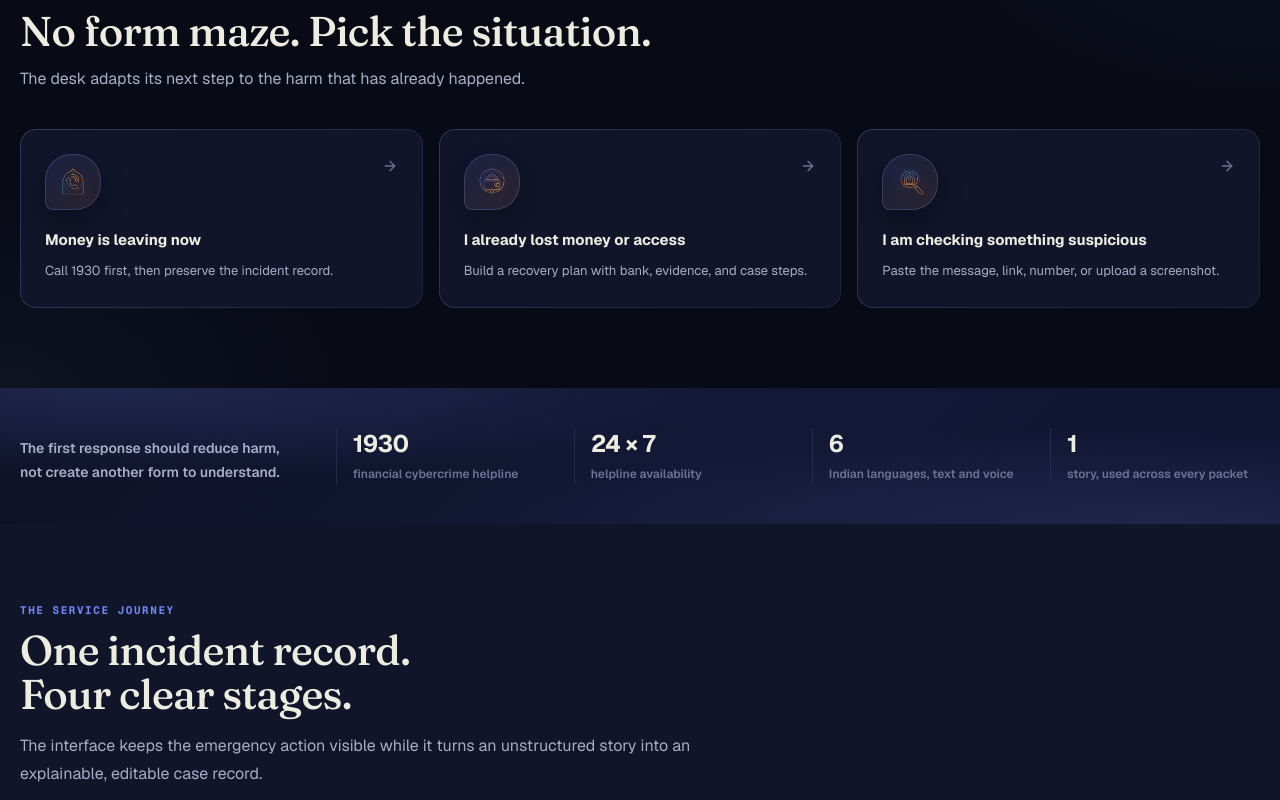
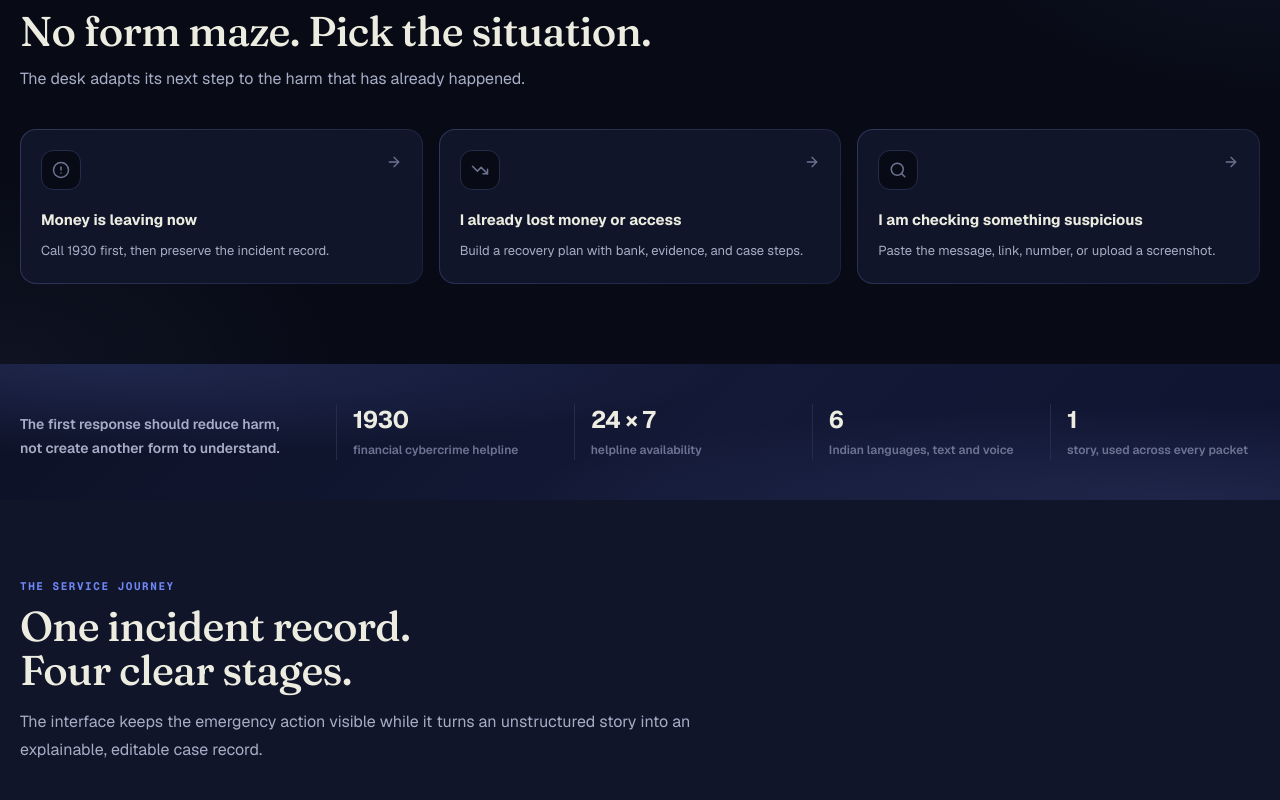
Before and after one commit to aryandigital/NCRP-REIMAGINED, a Next.js app in the folder ncrp-reimagined/: page / in a window 1280 px wide. Shown: the part 1020-1820 px from the top of the page. Built offline with nearby package versions, Linux system fonts and the light colour scheme; a web font is replaced by a local one.

Commit message:
top section color fixes

```diff
--- a/ncrp-reimagined/src/app/globals.css
+++ b/ncrp-reimagined/src/app/globals.css
@@ -552,23 +552,23 @@ button:active, a:active { transform: translateY(1px); }
 .samvaad-top h2 { margin: 2px 0 0; color: var(--deep-ink); font-size: 15px; font-weight: 700; letter-spacing: -.02em; }
 .samvaad-orbit { display: flex; height: 32px; width: 32px; align-items: center; justify-content: center; border-radius: 50%; background: var(--color-service-soft); color: var(--color-service); }
 .samvaad-close { display: flex; height: 34px; width: 34px; align-items: center; justify-content: center; border: 1px solid rgba(237, 236, 225, .12); border-radius: 50%; color: var(--deep-ink); }
-.samvaad-info { display: flex; gap: 7px; margin: 0 16px; border-radius: 12px; background: linear-gradient(90deg, rgba(111, 134, 245, .12), rgba(255, 157, 92, .12)); padding: 9px 10px; color: var(--color-ink-soft); font-size: 11px; line-height: 1.45; }
+.samvaad-info { display: flex; gap: 7px; margin: 12px 14px 0; border-radius: 10px; background: rgba(237, 236, 225, .04); border: 1px solid rgba(237, 236, 225, .07); padding: 9px 10px; color: var(--color-ink-faint); font-size: 11px; line-height: 1.45; }
 .samvaad-language { display: flex; align-items: center; justify-content: space-between; gap: 10px; margin: 12px 16px 0; color: var(--color-ink-soft); font-size: 11px; font-weight: 750; }
 .samvaad-language > div { position: relative; }
 .samvaad-language select { min-height: 33px; appearance: none; border: 1px solid rgba(237, 236, 225, .14); border-radius: 999px; background: #10152a; padding: 0 27px 0 11px; color: var(--deep-ink); font-size: 11px; font-weight: 750; outline: 0; }
 .samvaad-language svg { position: absolute; top: 10px; right: 9px; pointer-events: none; }
-.samvaad-panel .samvaad-thread { max-height: 250px; margin: 0 16px; padding: 13px 0 5px; }
+.samvaad-panel .samvaad-thread { max-height: 250px; margin: 0 14px; padding: 12px 0 4px; }
 .samvaad-panel .samvaad-message { font-size: 12px; }
-.samvaad-panel .samvaad-assistant { border-color: rgba(111, 134, 245, .2); background: linear-gradient(135deg, #171d3a, #141936); }
+.samvaad-panel .samvaad-assistant { border-color: rgba(237, 236, 225, .08); background: rgba(237, 236, 225, .04); }
 .samvaad-panel .samvaad-user { background: linear-gradient(120deg, #4c63e8, #7d6fe8); }
 .samvaad-actions { display: flex; flex-wrap: wrap; gap: 7px; margin: 8px 16px 0; }
 .samvaad-actions button { display: inline-flex; min-height: 31px; align-items: center; gap: 5px; border: 1px solid rgba(237, 236, 225, .12); border-radius: 999px; background: #10152a; padding: 0 9px; color: var(--color-ink-soft); font-size: 10px; font-weight: 750; }
-.samvaad-panel .samvaad-compose { margin: 11px 16px 0; }
+.samvaad-panel .samvaad-compose { margin: 10px 14px 0; }
 .samvaad-panel .samvaad-compose textarea { border-color: rgba(237, 236, 225, .18); background: rgba(8, 11, 22, .9); font-size: 12px; }
 .samvaad-mic, .samvaad-panel .samvaad-send { display: flex; min-height: 40px; align-items: center; justify-content: center; border-radius: 12px; }
 .samvaad-mic { border: 1px solid rgba(237, 236, 225, .16); background: #10152a; color: var(--deep-ink); }
 .samvaad-mic.samvaad-recording { border-color: var(--spectrum-coral); background: rgba(240, 146, 125, .14); color: var(--spectrum-coral); }
-.samvaad-panel .samvaad-send { background: linear-gradient(130deg, #4c63e8, #7d6fe8 56%, #f0927d); }
+.samvaad-panel .samvaad-send { background: var(--color-service); }
 .samvaad-note { margin: 9px 16px 15px; color: var(--color-ink-faint); font-size: 10px; line-height: 1.45; }
 
 /* ---------- Accessibility dock ---------- */
--- a/ncrp-reimagined/src/app/page.tsx
+++ b/ncrp-reimagined/src/app/page.tsx
@@ -1,7 +1,7 @@
 "use client";
 
 import Link from "next/link";
-import { ArrowRight, Mic, ShieldCheck, Phone, Activity, Network, Volume2, Route } from "lucide-react";
+import { ArrowRight, Mic, ShieldCheck, Phone, Activity, Network, Volume2, Route, AlertCircle, TrendingDown, Search } from "lucide-react";
 import SiteHeader from "@/components/SiteHeader";
 import HeroParticles from "@/components/HeroParticles";
 import { PATTERNS } from "@/data/patterns";
@@ -10,9 +10,9 @@ import { HOME_COPY } from "@/data/homeCopy";
 import { BrandMark, IconAlert, IconClock, IconEmergency, IconEvidence } from "@/components/icons";
 
 const routeMeta = [
-  { href: "/check?mode=emergency", icon: "/illustrations/icons/icon-emergency.png" },
-  { href: "/check?mode=lost", icon: "/illustrations/icons/icon-lost.png" },
-  { href: "/check", icon: "/illustrations/icons/icon-check.png" },
+  { href: "/check?mode=emergency", Icon: AlertCircle },
+  { href: "/check?mode=lost", Icon: TrendingDown },
+  { href: "/check", Icon: Search },
 ] as const;
 
 const journeyIcons = [Mic, ShieldCheck, Phone, Activity] as const;
@@ -60,13 +60,12 @@ export default function HomePage() {
             </div>
             <div className="mt-9 grid gap-4 lg:grid-cols-3">
               {copy.routes.items.map((route, index) => {
-                const { href, icon } = routeMeta[index];
+                const { href, Icon } = routeMeta[index];
                 return (
-                  <Link key={route.label} href={href} className="group glow-card flex flex-col rounded-2xl p-6 transition-shadow">
+                  <Link key={route.label} href={href} className="group glow-card flex flex-col rounded-2xl p-5 transition-shadow">
                     <span className="flex items-start justify-between gap-3">
-                      <span className="icon-well h-14 w-14 shrink-0 p-0">
-                        {/* eslint-disable-next-line @next/next/no-img-element */}
-                        <img src={icon} alt="" className="icon-art h-9 w-9" aria-hidden="true" />
+                      <span className="flex h-10 w-10 shrink-0 items-center justify-center rounded-xl border border-line-strong bg-paper transition-colors duration-200 group-hover:border-service/40 group-hover:bg-service-soft">
+                        <Icon size={18} className="text-ink-faint transition-colors duration-200 group-hover:text-service" aria-hidden="true" />
                       </span>
                       <ArrowRight size={16} className="mt-1 shrink-0 text-ink-faint transition-transform group-hover:translate-x-1 group-hover:text-service" aria-hidden="true" />
                     </span>
@@ -235,16 +234,21 @@ export default function HomePage() {
       </main>
 
       <footer className="border-t border-line bg-paper">
-        <div className="public-shell flex flex-col gap-6 py-10 text-xs text-ink-faint sm:flex-row sm:items-end sm:justify-between">
-          <div>
-            <p className="flex items-center gap-2.5 font-bold text-ink"><BrandMark size={22} />{copy.footer.brand}</p>
-            <p className="mt-3 max-w-[62ch] leading-5">{copy.footer.disclosure}</p>
+        <div className="public-shell py-8">
+          <div className="flex flex-wrap items-center justify-between gap-4">
+            <p className="flex items-center gap-2 text-sm font-bold text-ink">
+              <BrandMark size={18} aria-hidden="true" />
+              {copy.footer.brand}
+            </p>
+            <div className="flex flex-wrap gap-x-5 gap-y-1.5 text-xs font-semibold text-ink-faint">
+              <Link href="/check" className="hover:text-ink transition-colors">{copy.footer.links.start}</Link>
+              <Link href="/track" className="hover:text-ink transition-colors">{copy.footer.links.track}</Link>
+              <Link href="/atlas" className="hover:text-ink transition-colors">{copy.footer.links.bulletin}</Link>
+            </div>
           </div>
-          <div className="flex flex-wrap gap-x-5 gap-y-2 font-semibold">
-            <Link href="/check" className="hover:text-service">{copy.footer.links.start}</Link>
-            <Link href="/track" className="hover:text-service">{copy.footer.links.track}</Link>
-            <Link href="/atlas" className="hover:text-service">{copy.footer.links.bulletin}</Link>
-          </div>
+          <p className="mt-5 border-t border-line pt-5 text-[11px] leading-5 text-ink-faint opacity-50">
+            {copy.footer.disclosure}
+          </p>
         </div>
       </footer>
     </div>
```
